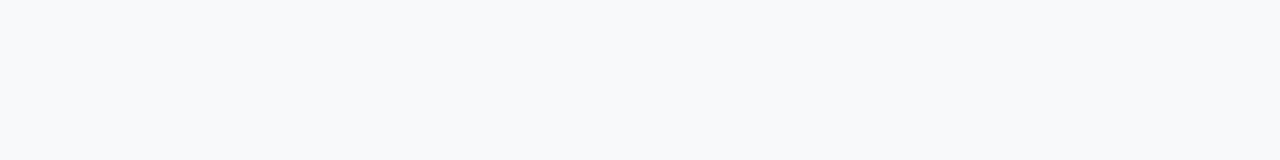
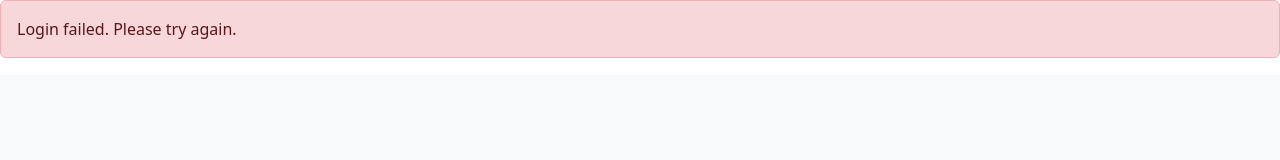
Before and after one commit to markhallman/cardswebsite-react, a React (Vite) app: page /login in a window 1280 px wide. Both pictures are taken after typing "Sample", "Sample123" into the empty fields and a click on the button "Sign in". Shown: the top 160 px of the page. Built offline with nearby package versions, Linux system fonts and the light colour scheme; no server answers.

Commit message:
login failed alert

```diff
--- a/src/pages/login.tsx
+++ b/src/pages/login.tsx
@@ -10,6 +10,8 @@ function Login({setUser}: LoginProps) {
     const [username, setUsername] = useState("");
     const [password, setPassword] = useState("");
     const [imageUrl, setImageUrl] = useState("");
+
+    const [loginFailed, setLoginFailed] = useState(false);
 
     useEffect(() => {
         const fetchWebsiteLogo = async () => {
@@ -35,12 +37,15 @@ function Login({setUser}: LoginProps) {
             console.log("Login successful");
             setUser(username);
         } catch (error) {
+            setLoginFailed(true);
             console.error("Error logging in:", error);
         }
     }
 
     return (
         <>
+            {loginFailed && <div className="alert alert-danger" role="alert">
+                Login failed. Please try again.</div>}
             <div className="d-flex flex-column justify-content-center align-items-center vh-100 bg-light">
                 {/* Logo */}
                 <img src={imageUrl} width="100px" alt="Website Logo" className="mb-4" />
```
